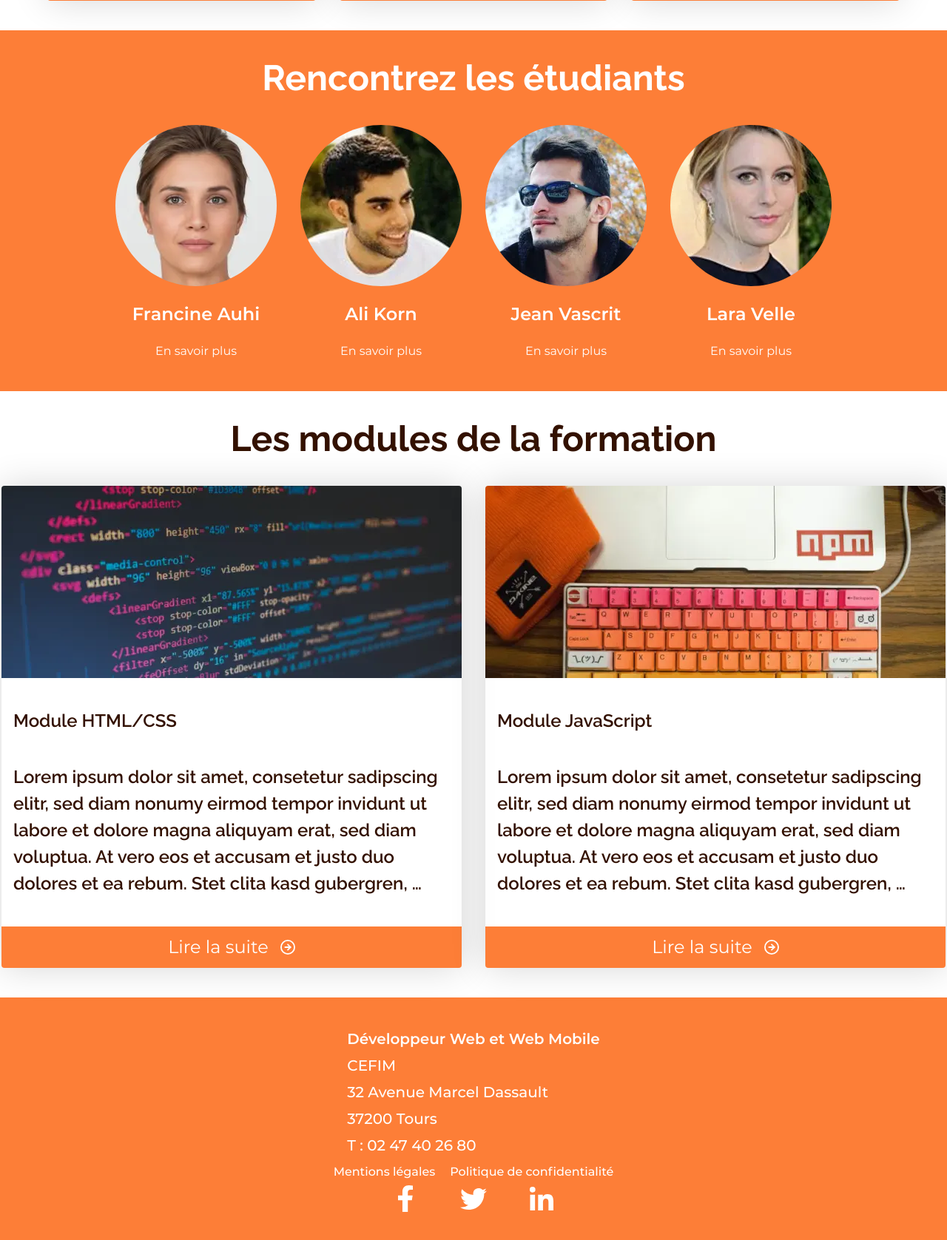
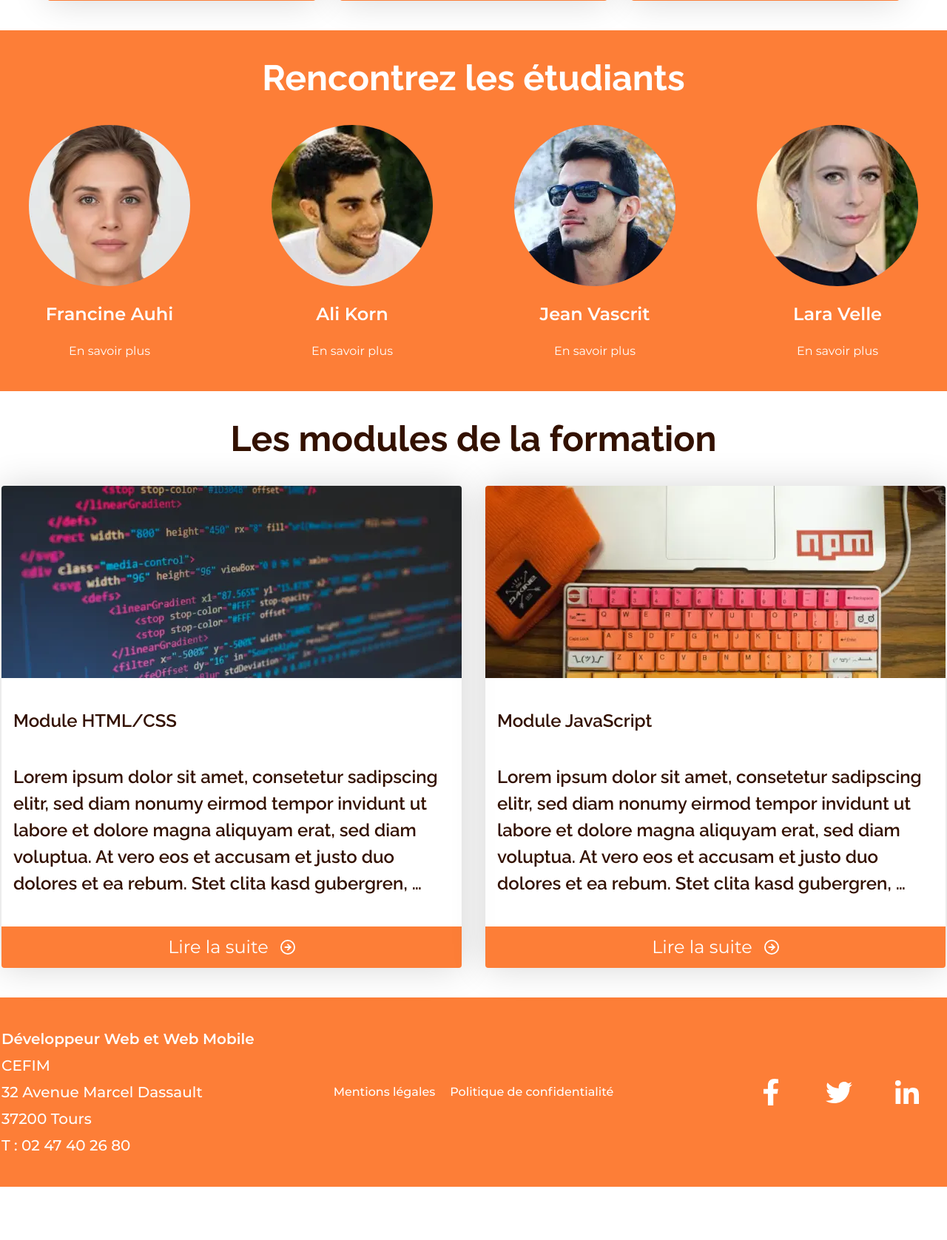
Before and after one commit to KevinBertaux/ecf-dwwm, a PHP site: page /index.php in a window 1280 px wide. Shown: the part 1626-3303 px from the top of the page at 74% size. After the commit the page ends 3231 px from the top, so only its background shows below. Run offline with PHP 8.4, Linux system fonts and the light colour scheme; style sheets or scripts are compiled from the project's sources; some libraries are stand-ins or nearby versions.

Commit message:
Correctif index et footer

```diff
--- a/src/scss/layout/_footer.scss
+++ b/src/scss/layout/_footer.scss
@@ -1,9 +1,14 @@
 .footer .container {
-	display: flex;
-	justify-content: space-between;
+	display: grid;
+	grid-template-columns: repeat(3, 1fr);
+	justify-items: center;
 	align-items: center;
 	padding-top: 3.8rem;
 	padding-bottom: 3.8rem;
+}
+
+.address {
+	justify-self: start;
 }
 
 .address-list {
@@ -31,9 +36,16 @@
 	line-height: 2.25;
 }
 
+
+.social-network {
+	justify-self: end;
+
+}
+
 .social-list {
 	display: flex;
 	column-gap: 5.6rem;
+	margin-right: 3.4rem;
 }
 
 .social-item {
--- a/src/scss/layout/_header.scss
+++ b/src/scss/layout/_header.scss
@@ -8,7 +8,8 @@
 	position: relative;
 }
 
-.header .container {
+.header .container,
+.footer .container {
 	align-items:stretch;
 }
 
--- a/src/scss/main.scss
+++ b/src/scss/main.scss
@@ -18,7 +18,7 @@
 @import 'components/buttons';
 @import 'components/cards';
 
-@import 'pages/home';
+@import 'pages/index';
 @import 'pages/formation';
 @import 'pages/students';
 @import 'pages/news';
--- a/src/scss/pages/_home.scss
+++ b/src/scss/pages/_index.scss
@@ -206,7 +206,7 @@
 
 .student-list {
 	display: grid;
-	gap: 3.2rem;
+	gap: 11rem;
 	grid-template-columns: repeat(4, 1fr);
 	margin-bottom: 4.2rem;
 }
```
Also changed, not shown: dist/css/main.min.css.
